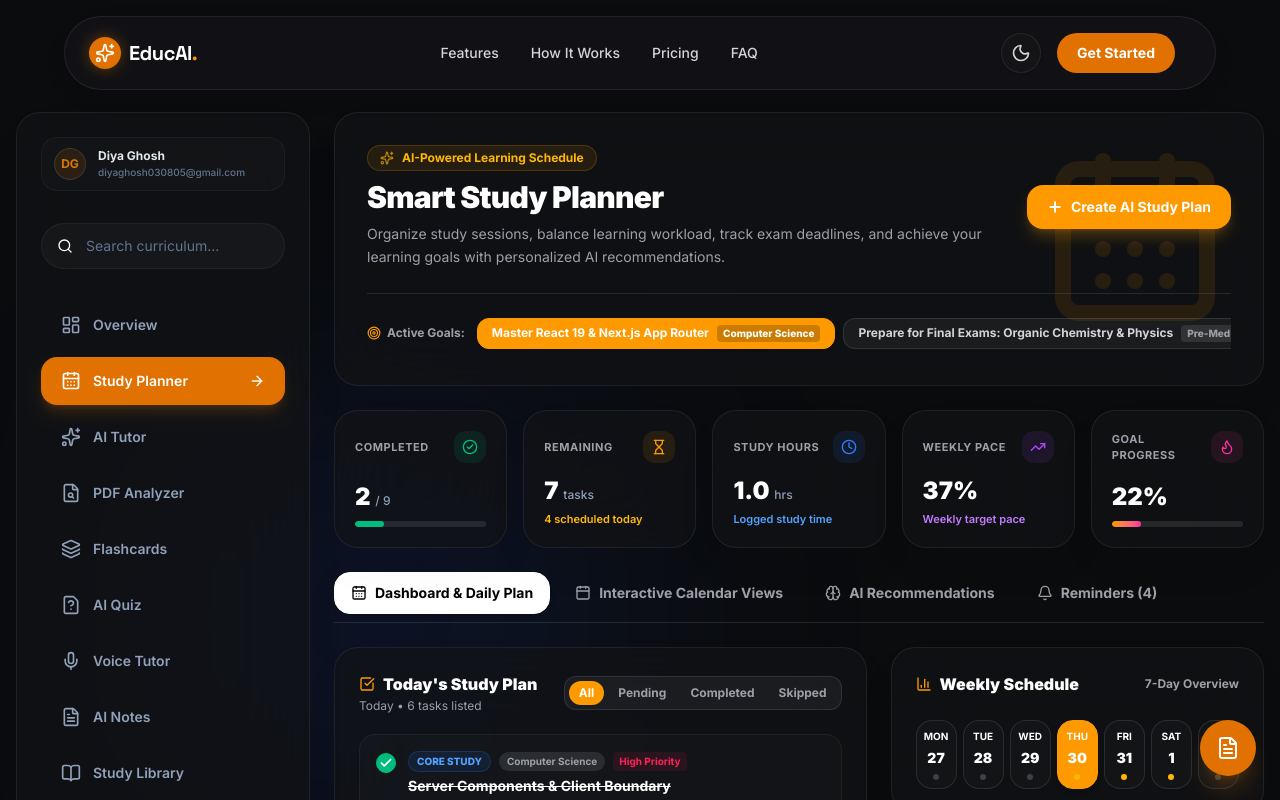
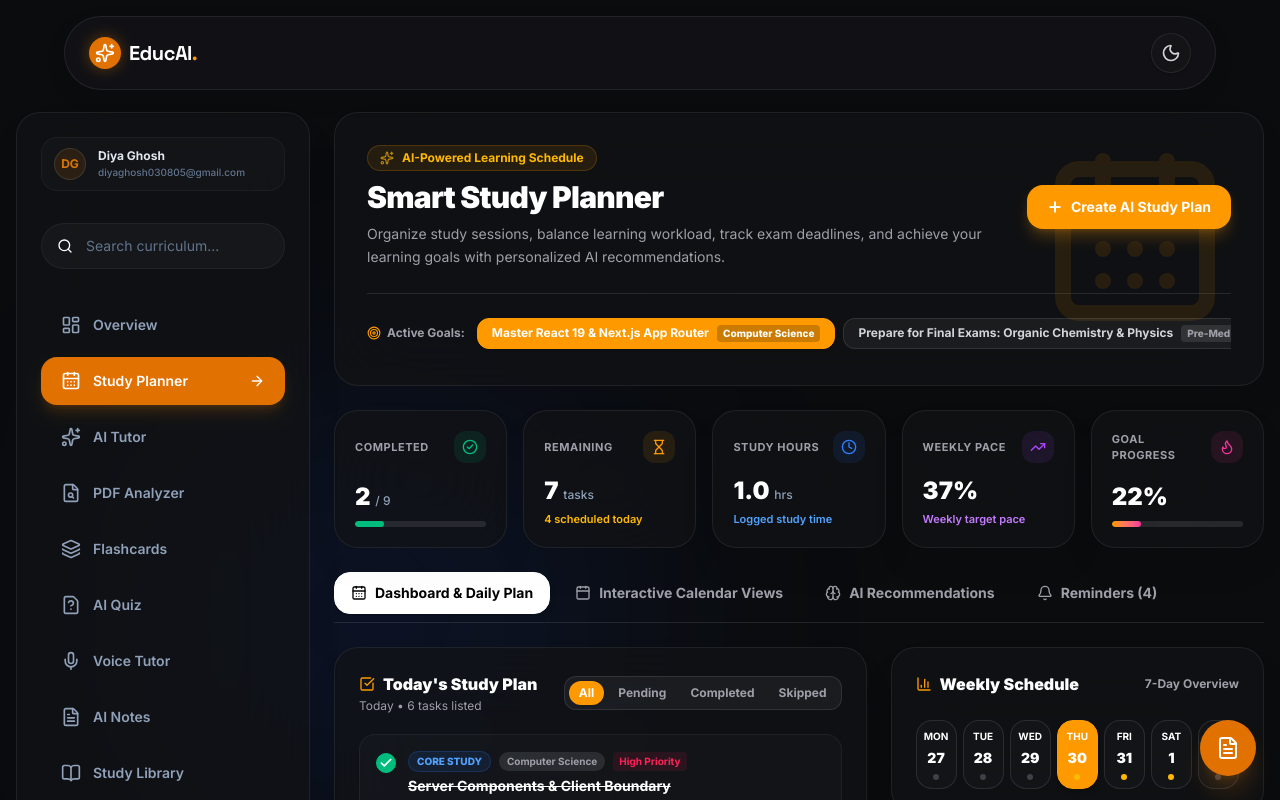
Before and after one commit to Diya030805/CodeCrafters, a Next.js app: page /dashboard/planner in a window 1280 px wide. Shown: the top 800 px of the page. Built offline with nearby package versions, Linux system fonts and the light colour scheme.

Commit message:
Added my file (hopefully not trash)

```diff
--- a/components/landing/navbar.tsx
+++ b/components/landing/navbar.tsx
@@ -24,6 +24,7 @@ export function Navbar({ view = 'landing', onGetStarted, onBrandClick, activeSec
   const [mounted, setMounted] = React.useState(false);
   const [isOpen, setIsOpen] = React.useState(false);
   const router = useRouter();
+  const isLanding = view === 'landing';
 
   React.useEffect(() => {
     requestAnimationFrame(() => setMounted(true));
@@ -51,6 +52,7 @@ export function Navbar({ view = 'landing', onGetStarted, onBrandClick, activeSec
         </Link>
 
         {/* Desktop Navigation Links */}
+        {isLanding && (
           <div className="hidden md:flex items-center gap-8">
             {[
               { name: 'Features', id: 'features' },
@@ -72,6 +74,7 @@ export function Navbar({ view = 'landing', onGetStarted, onBrandClick, activeSec
               </button>
             ))}
           </div>
+        )}
 
         <div className="flex items-center gap-2 md:gap-4">
           <Tooltip content={darkMode ? 'Switch to Light Mode' : 'Switch to Dark Mode'} side="bottom">
@@ -89,6 +92,7 @@ export function Navbar({ view = 'landing', onGetStarted, onBrandClick, activeSec
           </Tooltip>
 
           {/* Desktop Call to Action Button */}
+          {isLanding && (
             <div className="hidden md:flex items-center relative">
               <Button
                 onClick={(e) => {
@@ -104,8 +108,10 @@ export function Navbar({ view = 'landing', onGetStarted, onBrandClick, activeSec
                 Get Started
               </Button>
             </div>
+          )}
 
           {/* Hamburger Menu Toggle Button */}
+          {isLanding && (
             <Tooltip content={isOpen ? 'Close Menu' : 'Open Navigation Menu'} side="bottom" className="md:hidden">
               <button
                 onClick={() => setIsOpen(!isOpen)}
@@ -115,12 +121,13 @@ export function Navbar({ view = 'landing', onGetStarted, onBrandClick, activeSec
                 {isOpen ? <X className="w-5 h-5" /> : <Menu className="w-5 h-5" />}
               </button>
             </Tooltip>
+          )}
         </div>
       </div>
 
       {/* Mobile Navigation Drawer Overlay */}
       <AnimatePresence>
-        {isOpen && (
+        {isLanding && isOpen && (
           <motion.div
             initial={{ opacity: 0, height: 0, y: -10 }}
             animate={{ opacity: 1, height: 'auto', y: 0 }}
--- a/package.json
+++ b/package.json
@@ -20,7 +20,7 @@
     "class-variance-authority": "^0.7.1",
     "clsx": "^2.1.1",
     "framer-motion": "^12.42.2",
-    "lightningcss-linux-x64-gnu": "^1.33.0",
+
     "lucide-react": "^1.24.0",
     "motion": "^12.23.24",
     "next": "^15.4.9",
```
Also changed, not shown: 1 other file (tests, documents, lock files or other folders). Lines whose indentation alone changed are shown as unchanged.
